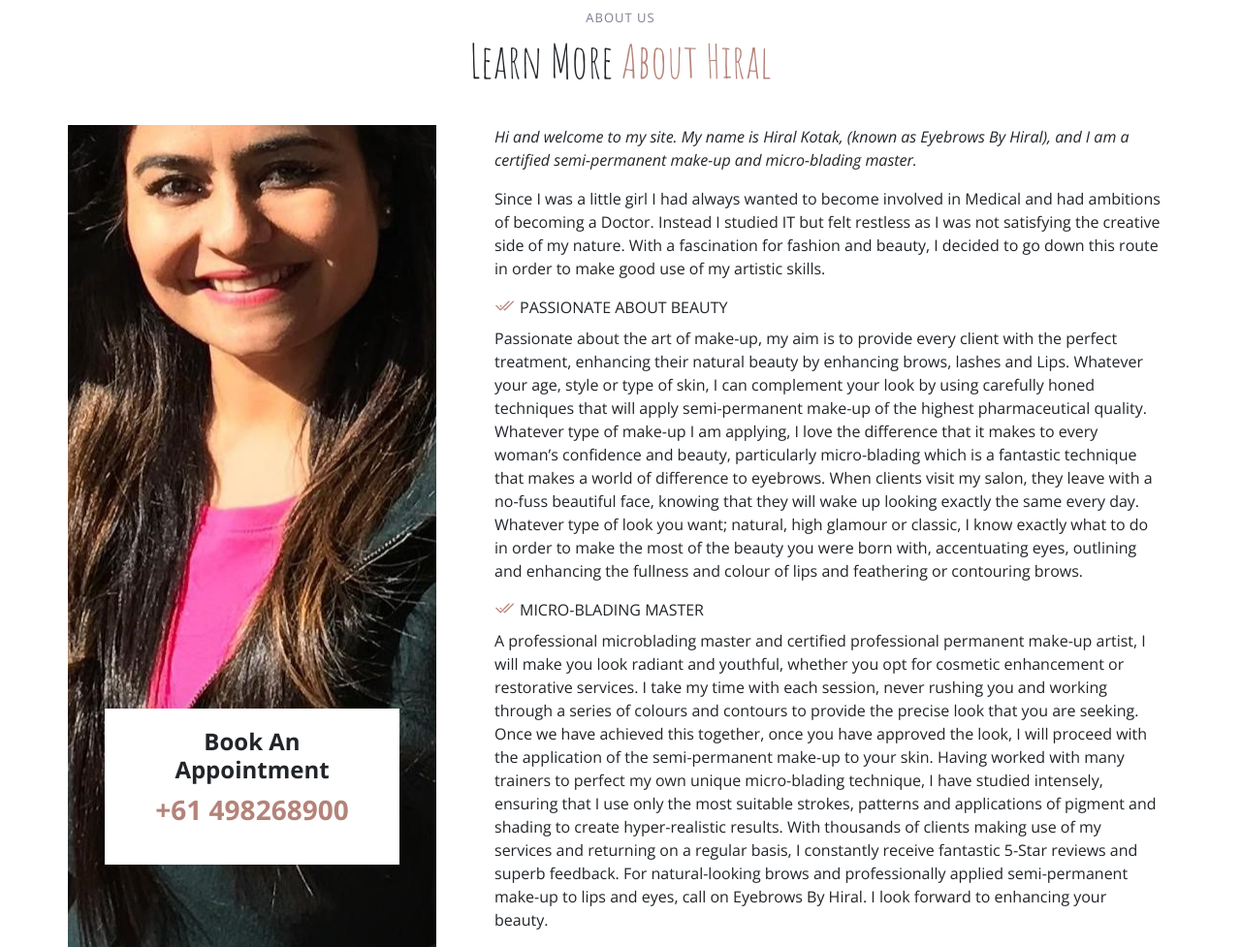
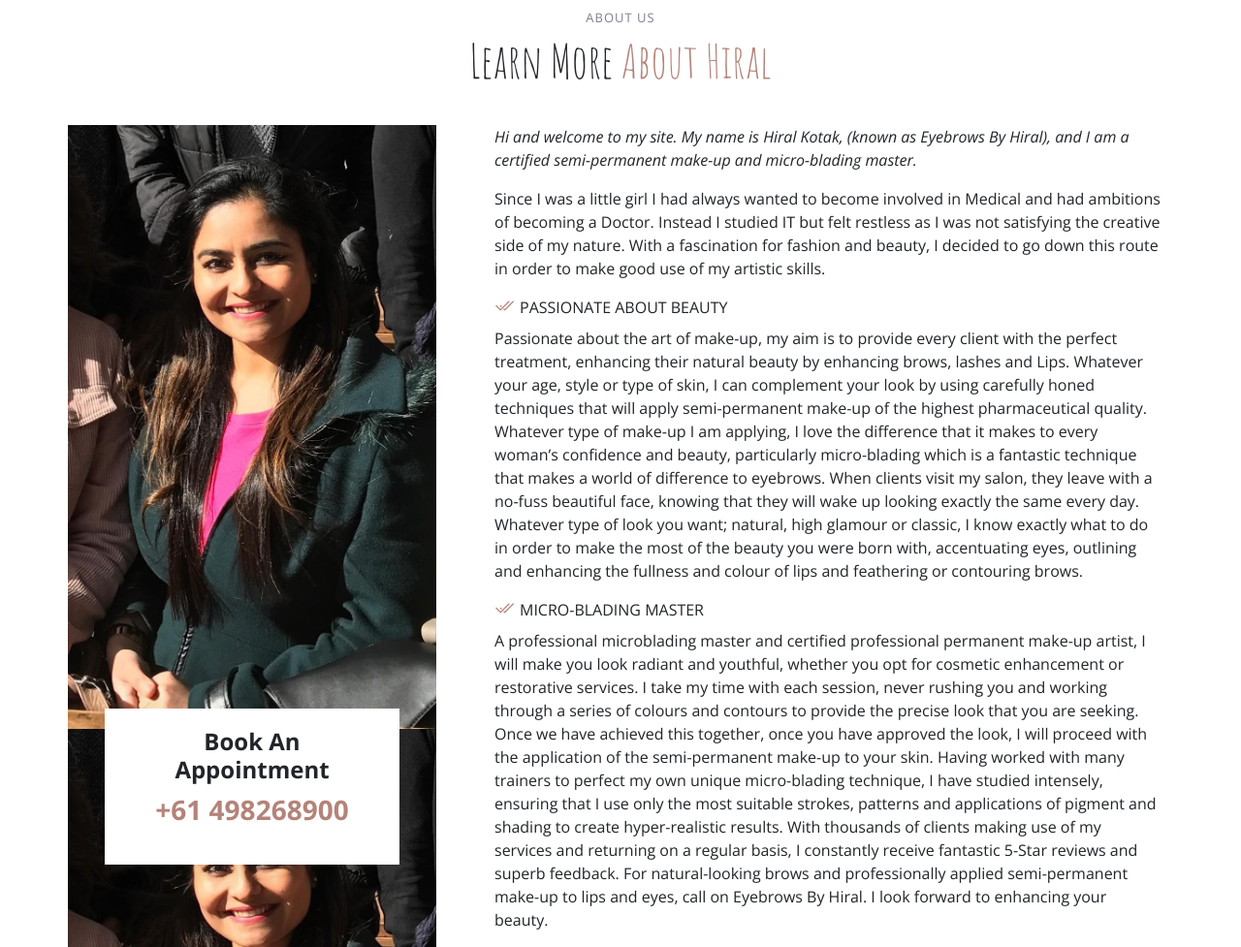
Before and after one commit to Eyebrowsbyhiral/Eyebrowsbyhiral, a plain HTML site: page index.html in a window 1280 px wide. Shown: the part 740-1717 px from the top of the page at 97% size. Drawn offline with nearby package versions, Linux system fonts and the light colour scheme.

Commit message:
Update index.html

```diff
--- a/index.html
+++ b/index.html
@@ -111,7 +111,8 @@
         </div>
 
         <div class="row gy-4">
-          <div class="col-lg-4 position-relative about-img" style="background-image: url(assets/img/hir-bg2.jpeg) ;background-position: center;" data-aos="fade-up" data-aos-delay="150">
+          <div class="col-lg-4 position-relative about-img" style="background-image: url(assets/img/hir-bg2.jpeg) ;    background-size: contain;
+" data-aos="fade-up" data-aos-delay="150">
             <div class="call-us position-absolute">
               <h4>Book An Appointment</h4>
               <p>+61 498268900</p>
```
